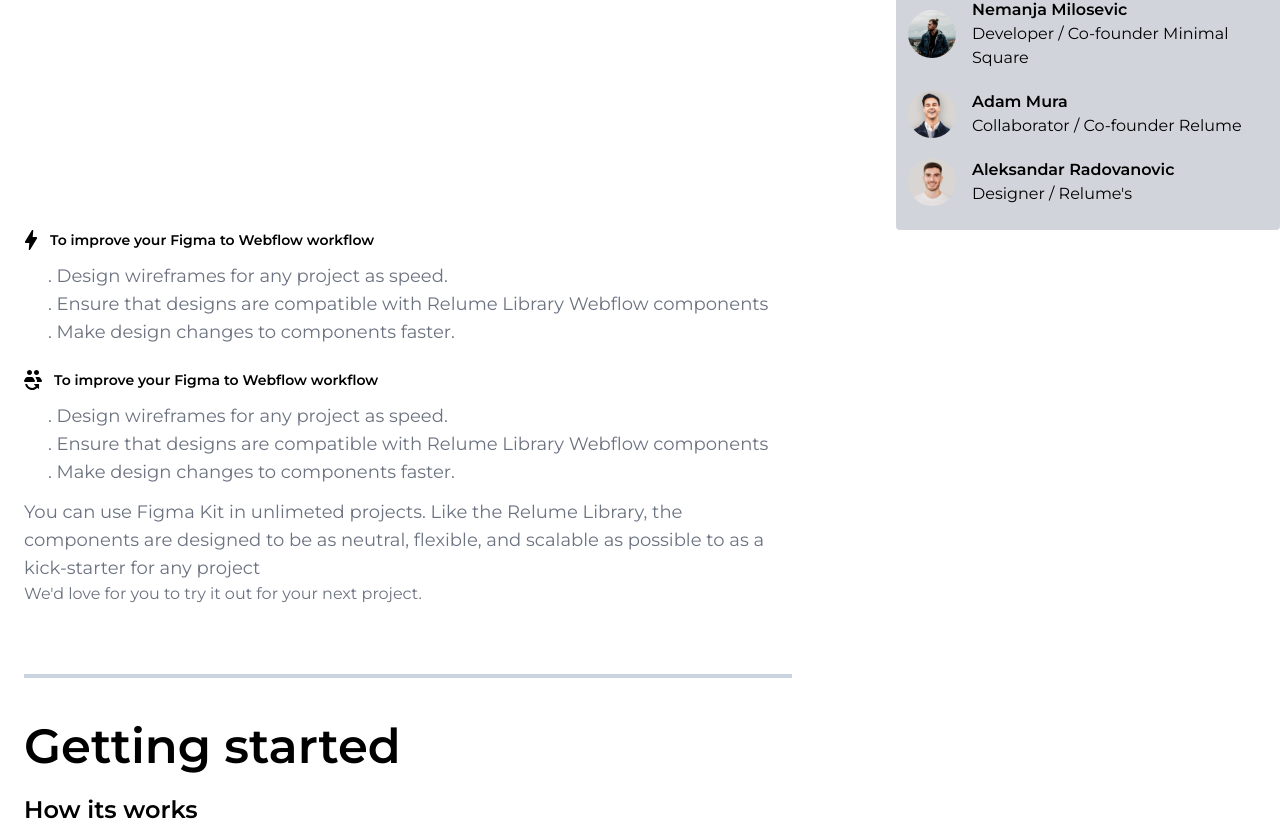
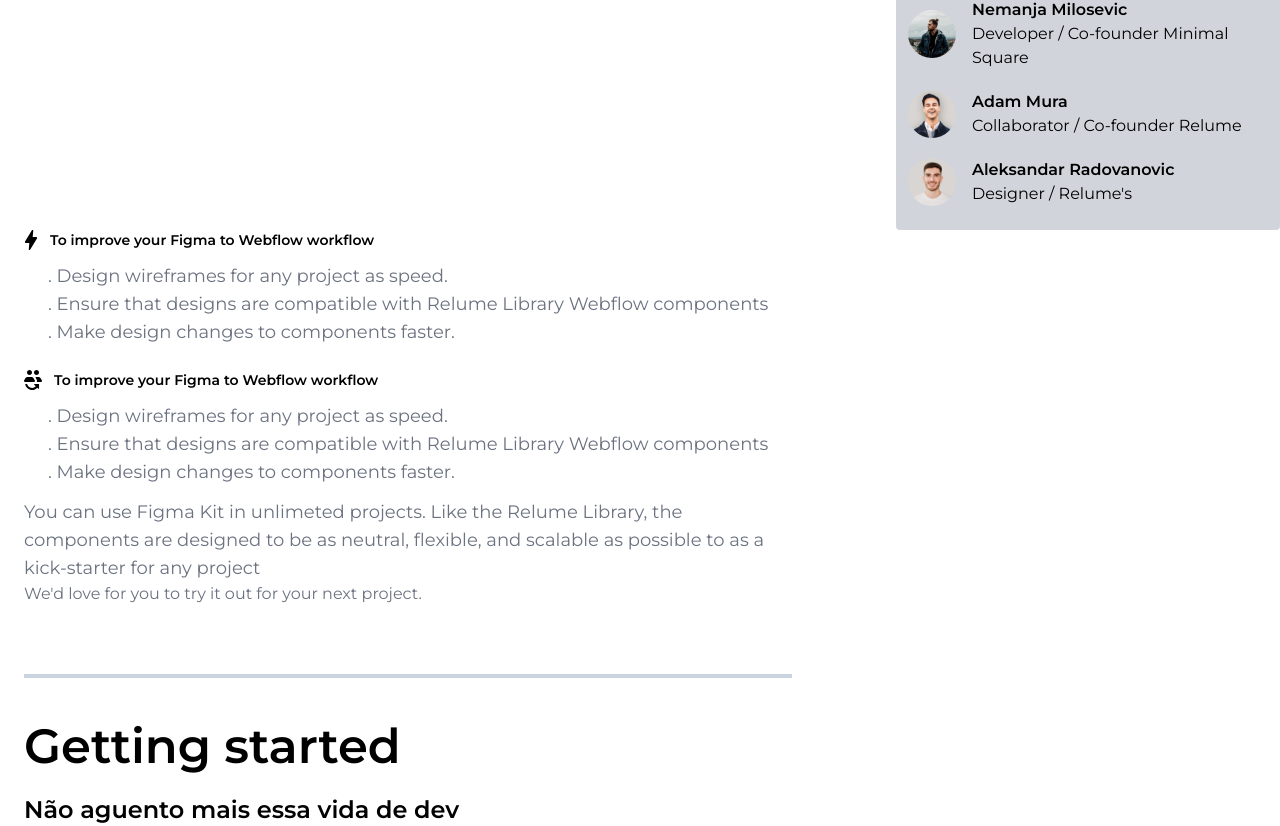
Before and after one commit to neguinho237/react-studies, a React (Create React App) app: page / in a window 1280 px wide. Shown: the part 803-1629 px from the top of the page. Built offline with nearby package versions, Linux system fonts and the light colour scheme.

Commit message:
feat: Welcom

```diff
--- a/src/components/Welcome/index.jsx
+++ b/src/components/Welcome/index.jsx
@@ -123,7 +123,7 @@
                 <div className="ml-6 mt-12 linha max-w-3xl h-1 bg-slate-300 "></div>
                 <div className="Main2 ml-6 ">
                     <h1 className="text-5xl mt-11 font-semibold">Getting started</h1>
-                    <h2 className="font-semibold text-2xl mt-6">How its works</h2>
+                    <h2 className="font-semibold text-2xl mt-6">Não aguento mais essa vida de dev</h2>
                 </div>
             </div>
         </div>
```
